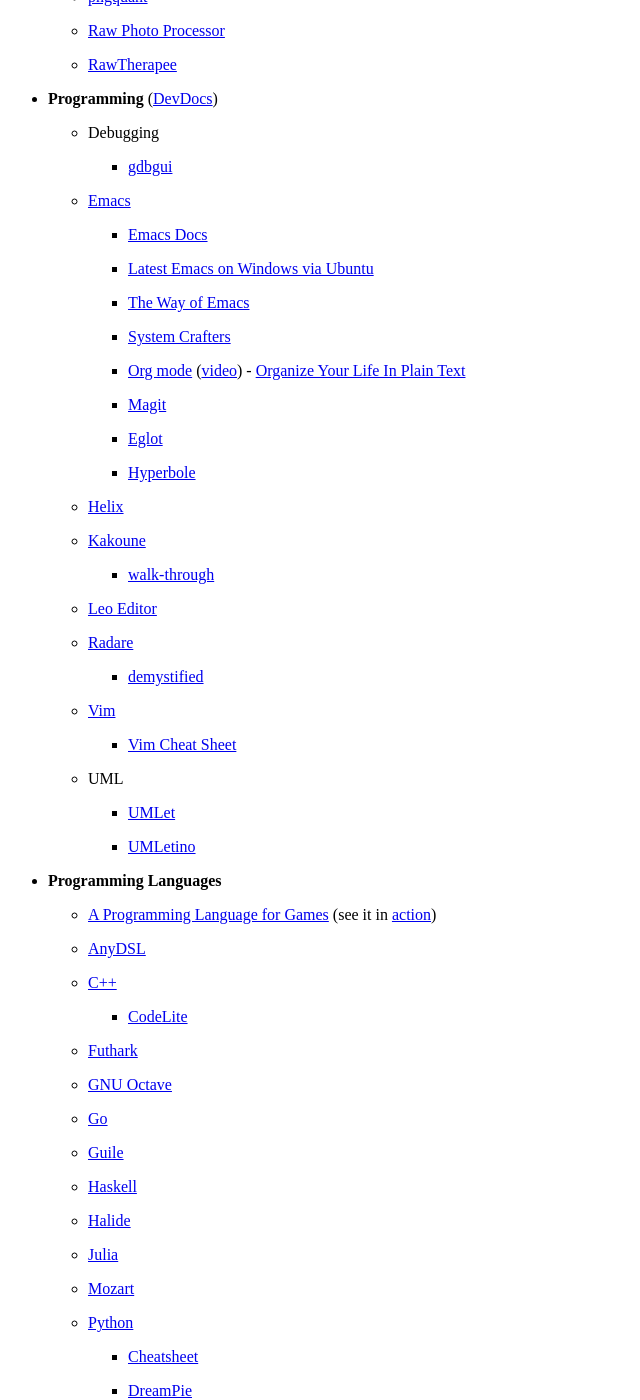
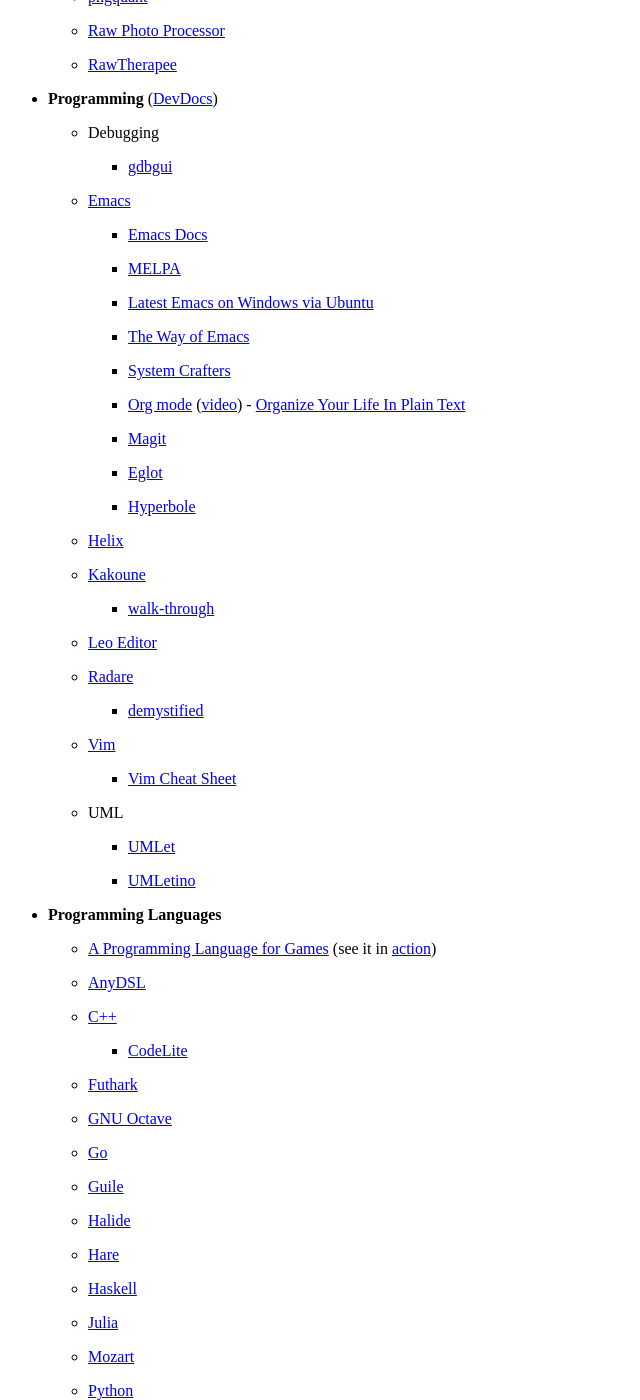
Before and after one commit to wahn/jan_walter_org, a Jekyll site: the page built from links/index.md, in a window 1280 px wide and 1400 px high, scrolled down 5735 px. Shown: the whole window, without its empty margins (0-640 px from the left). Built offline with Jekyll 4.4.1, drawn with Linux system fonts in a browser that asks for light colours; Markdown is read by kramdown in place of the engine named in the settings.

Commit message:
Add links for MELPA and the Hare programming language.

```diff
--- a/links/index.md
+++ b/links/index.md
@@ -377,6 +377,8 @@
 
         + [Emacs Docs](https://www.emacsdocs.org)
 
+        + [MELPA](https://melpa.org)
+
         + [Latest Emacs on Windows via Ubuntu](https://emacsredux.com/blog/2021/12/19/using-emacs-on-windows-11-with-wsl2)
 
         + [The Way of Emacs](https://sheer.tj/the_way_of_emacs.html)
@@ -435,9 +437,11 @@
 
     - [Guile](https://www.gnu.org/software/guile)
 
+    - [Halide](http://halide-lang.org)
+
+    - [Hare](https://harelang.org)
+
     - [Haskell](https://www.haskell.org)
-
-    - [Halide](http://halide-lang.org)
 
     - [Julia](https://julialang.org)
 
```
